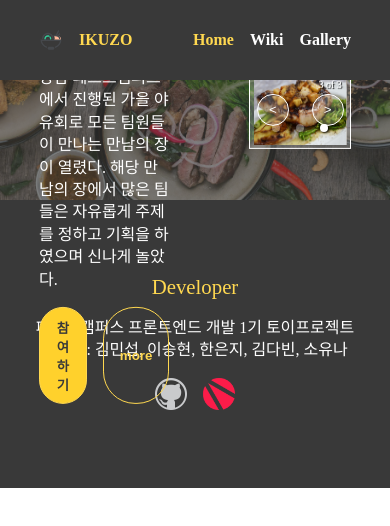
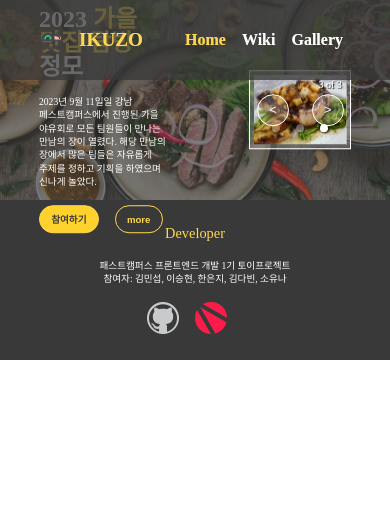
Before and after one commit to dabin-Hailey/IKUZO-WIKI, a React (Create React App) app: page / in a window 390 px wide. Shown: the top 526 px of the page. Built offline with nearby package versions, Linux system fonts and the light colour scheme; no server answers; a small style sheet from the web is missing.

Commit message:
Feat: Home만 투명도 조절, Home 반응형 배경 제외 구현

```diff
--- a/src/components/common/Footer/Footer.css
+++ /dev/null
@@ -1,33 +0,0 @@
-footer {
-  display: flex;
-  justify-content: center;
-  align-items: center;
-  text-align: center;
-
-  height: 18rem;
-
-  color: var(--color-white);
-  background-color: var(--color-black);
-  line-height: 1.4;
-}
-
-footer h2 {
-  color: var(--color-primary);
-  font-size: 1.3rem;
-  margin-bottom: 1rem;
-}
-
-footer .logo {
-  display: flex;
-  justify-content: center;
-  margin-top: 1rem;
-}
-
-footer .logo .logo__github {
-  width: 2rem;
-  margin-right: 1rem;
-}
-
-footer .logo .logo__fastcampus {
-  width: 2rem;
-}
--- a/src/components/common/Footer/index.tsx
+++ b/src/components/common/Footer/index.tsx
@@ -1,27 +1,72 @@
 import React from 'react';
-import './Footer.css';
+import styled from 'styled-components';
 import github from '../../../assets/github-logo.png';
 import fastCampus from '../../../assets/fastcampus.png';
 
+const FooterWrapper = styled.footer`
+  display: flex;
+  justify-content: center;
+  align-items: center;
+  text-align: center;
+  height: 18rem;
+  color: var(--color-white);
+  background-color: var(--color-black);
+  line-height: 1.4;
+
+  @media screen and (max-width: 1200px) {
+    height: 14rem;
+    font-size: 0.9rem;
+  }
+
+  @media screen and (max-width: 950px) {
+    height: 10rem;
+    font-size: 0.6rem;
+  }
+`;
+
+const Heading = styled.h2`
+  color: var(--color-primary);
+  font-size: 1.3rem;
+  margin-bottom: 1rem;
+
+  @media screen and (max-width: 1200px) {
+    font-size: 1rem;
+  }
+
+  @media screen and (max-width: 950px) {
+    font-size: 0.9rem;
+  }
+`;
+
+const LogoWrapper = styled.div`
+  display: flex;
+  justify-content: center;
+  margin-top: 1rem;
+`;
+
+const LogoImage = styled.img`
+  width: 2rem;
+  margin-right: 1rem;
+`;
+
 const Footer = () => {
   return (
-    <footer>
+    <FooterWrapper>
       <div>
-        <h2>Developer</h2>
+        <Heading>Developer</Heading>
         <div className="company">
           패스트캠퍼스 프론트엔드 개발 1기 토이프로젝트
         </div>
         <div className="developer">
           참여자: 김민섭, 이승현, 한은지, 김다빈, 소유나
         </div>
-        <div className="logo">
+        <LogoWrapper>
           <a
             href="https://github.com/dabin-Hailey/IKUZO-WIKI"
             target="_blank"
             rel="noreferrer"
           >
-            <img
-              className="logo__github"
+            <LogoImage
               src={github}
               alt="github"
             />
@@ -31,15 +76,14 @@ const Footer = () => {
             target="_blank"
             rel="noreferrer"
           >
-            <img
-              className="logo__fastcampus"
+            <LogoImage
               src={fastCampus}
               alt="fastCampus"
             />
           </a>
-        </div>
+        </LogoWrapper>
       </div>
-    </footer>
+    </FooterWrapper>
   );
 };
 
--- a/src/components/common/Header/Header.css
+++ /dev/null
@@ -1,74 +0,0 @@
-.header {
-  position: fixed;
-  top: 0;
-  left: 0;
-  right: 0;
-  display: flex;
-  align-items: center;
-  justify-content: space-between;
-  height: 5rem;
-  color: #ffd850;
-  font-weight: 700;
-  background: #393939;
-  padding: 0 10%;
-  z-index: 9;
-}
-
-.header__left {
-  display: flex;
-  align-items: center;
-
-  gap: 1rem;
-}
-
-.header__left--icon {
-  width: 1.5rem;
-  height: 1.5rem;
-}
-
-.header__right {
-  display: flex;
-  align-items: center;
-
-  gap: 1rem;
-}
-
-.header__right--wrapper {
-  display: flex;
-  align-items: center;
-
-  gap: 1rem;
-}
-
-.header__right--item {
-  text-decoration: none;
-}
-
-.btn-primary {
-  display: flex;
-  justify-content: center;
-  align-items: center;
-
-  gap: 10px;
-
-  padding: 0.5rem 1.5rem;
-  font-weight: 700;
-  border-radius: 50px;
-  background: var(--color-primary);
-  cursor: pointer;
-}
-
-.btn-primary:hover {
-  background: var(--color-primary-dark);
-  color: var(--color-primary);
-}
-
-.nav__active {
-  color: var(--color-primary);
-  text-decoration: none;
-}
-
-.nav__default {
-  color: var(--color-white);
-  text-decoration: none;
-}
--- a/src/components/common/Header/index.tsx
+++ b/src/components/common/Header/index.tsx
@@ -1,62 +1,122 @@
 import React from 'react';
-import './Header.css';
+import styled from 'styled-components';
 import { NavLink } from 'react-router-dom';
 import headerIconSvg from '../../../assets/headerIcon.svg';
 
-const Header = () => {
+interface StyledHeaderProps {
+  transparent: boolean;
+}
+
+const HeaderWrapper = styled.div<StyledHeaderProps>`
+  position: fixed;
+  top: 0;
+  left: 0;
+  right: 0;
+  display: flex;
+  align-items: center;
+  justify-content: space-between;
+  height: 5rem;
+  color: #ffd850;
+  font-weight: 700;
+  background-color: ${props => {
+    return props.transparent ? 'rgba(57, 57, 57, 0.5)' : '#393939';
+  }};
+  padding: 0 10%;
+  z-index: 9;
+`;
+
+const LeftWrapper = styled.div`
+  display: flex;
+  align-items: center;
+  gap: 1rem;
+`;
+
+const HeaderIcon = styled.img`
+  width: 1.5rem;
+  height: 1.5rem;
+`;
+
+const LeftTitle = styled.h1`
+  font-size: 1.2rem;
+`;
+
+const RightWrapper = styled.div`
+  display: flex;
+  align-items: center;
+  gap: 1rem;
+  margin-left: auto;
+`;
+
+const RightItem = styled.li`
+  margin: 0.5rem;
+`;
+
+const NavItem = styled(NavLink)`
+  color: var(--color-white);
+  text-decoration: none;
+
+  &.active {
+    color: var(--color-primary);
+  }
+`;
+
+const RightList = styled.ul`
+  display: flex;
+  list-style: none;
+  padding: 0;
+  margin: 0;
+`;
+
+const StyledHeader: React.FC<StyledHeaderProps> = ({ transparent }) => {
   return (
-    <div className="header">
-      <div className="header__left">
-        <img
-          className="header__left--icon"
+    <HeaderWrapper transparent={transparent}>
+      <LeftWrapper>
+        <HeaderIcon
           src={headerIconSvg}
           alt="headerIcon"
         />
-        <h1 className="header__left-title">IKUZO</h1>
-      </div>
-      <div className="header__right">
-        <ul className="header__right--wrapper">
-          <li className="header__right--item">
-            <NavLink
+        <LeftTitle>IKUZO</LeftTitle>
+      </LeftWrapper>
+      <RightWrapper>
+        <RightList>
+          <RightItem>
+            <NavItem
               className={({ isActive }) => {
-                return isActive ? 'nav__active' : 'nav__defualt';
+                return isActive ? 'nav__active' : 'nav__default';
               }}
               to="/"
             >
               Home
-            </NavLink>
-          </li>
-          <li className="header__right--item">
-            <NavLink
+            </NavItem>
+          </RightItem>
+          <RightItem>
+            <NavItem
               className={({ isActive }) => {
                 return isActive ? 'nav__active' : 'nav__default';
               }}
               to="/wiki"
             >
               Wiki
-            </NavLink>
-          </li>
-          <li className="header__right--item">
-            <NavLink
+            </NavItem>
+          </RightItem>
+          <RightItem>
+            <NavItem
               className={({ isActive }) => {
                 return isActive ? 'nav__active' : 'nav__default';
               }}
               to="/gallery"
             >
               Gallery
-            </NavLink>
-          </li>
-        </ul>
+            </NavItem>
+          </RightItem>
+        </RightList>
         {/* Mypage보기 버튼 주석처리
-        <button
-          className="btn btn-primary"
-          type="button"
-        >
+        <MyPageButton className="btn btn-primary" type="button">
           MYPAGE보기
-        </button> */}
-      </div>
-    </div>
+        </MyPageButton> */}
+      </RightWrapper>
+    </HeaderWrapper>
   );
 };
 
-export default Header;
+export default StyledHeader;
--- a/src/components/home/index.tsx
+++ b/src/components/home/index.tsx
@@ -52,12 +52,21 @@ const HomeText = styled.div`
   align-items: flex-start;
   width: 70%;
   text-align: left;
+  word-break: keep-all;
 `;
 
 const HomeTextSubtitle = styled.div`
   padding-bottom: 0.7rem;
   font-size: 1.1rem;
   color: var(--color-primary);
+
+  @media screen and (max-width: 1200px) {
+    font-size: 0.9rem;
+  }
+
+  @media screen and (max-width: 950px) {
+    font-size: 0.6rem;
+  }
 `;
 
 const HomeTextTitle = styled.div`
@@ -67,11 +76,27 @@ const HomeTextTitle = styled.div`
   span {
     color: var(--color-primary);
   }
+
+  @media screen and (max-width: 1200px) {
+    font-size: 2rem;
+  }
+
+  @media screen and (max-width: 950px) {
+    font-size: 1.5rem;
+  }
 `;
 
 const HomeTextDescription = styled.div`
   margin-bottom: 1rem;
   line-height: 1.4;
+
+  @media screen and (max-width: 1200px) {
+    font-size: 0.9rem;
+  }
+
+  @media screen and (max-width: 950px) {
+    font-size: 0.6rem;
+  }
 `;
 
 const HomeTextBtn = styled.div`
@@ -87,6 +112,16 @@ const HomeTextBtnLeft = styled.button`
   color: var(--color-black);
   font-weight: 700;
   transition: 0.5s;
+
+  @media screen and (max-width: 1200px) {
+    font-size: 0.9rem;
+    padding: 0.4rem 0.7rem;
+  }
+
+  @media screen and (max-width: 950px) {
+    font-size: 0.6rem;
+    padding: 0.4rem 0.7rem;
+  }
 
   &:hover {
     /* Add hover styles here */
@@ -104,6 +139,16 @@ const HomeTextBtnRight = styled.button`
   color: var(--color-primary);
   font-weight: 700;
   transition: 0.5s;
+
+  @media screen and (max-width: 1200px) {
+    font-size: 0.9rem;
+    padding: 0.4rem 0.7rem;
+  }
+
+  @media screen and (max-width: 950px) {
+    font-size: 0.6rem;
+    padding: 0.4rem 0.7rem;
+  }
 
   &:hover {
     /* Add hover styles here */
@@ -143,7 +188,7 @@ const Home = () => {
 
   return (
     <HomeWrapper className="home">
-      <Header />
+      <Header transparent />
       <HomeBackground className="home__background">
         <HomeBgImage
           className="home__bgImg"
--- a/src/pages/Gallery.tsx
+++ b/src/pages/Gallery.tsx
@@ -6,7 +6,7 @@ import Footer from '../components/common/Footer';
 const Gallery = (): JSX.Element => {
   return (
     <>
-      <Header />
+      <Header transparent={false} />
       <SidebarGallery />
       <Footer />
     </>
--- a/src/pages/Home.tsx
+++ b/src/pages/Home.tsx
@@ -7,7 +7,7 @@ import Home from '../components/home';
 const Wiki = () => {
   return (
     <>
-      <Header />
+      <Header transparent />
       <Home />
       <Footer />
     </>
--- a/src/pages/Intro.tsx
+++ b/src/pages/Intro.tsx
@@ -5,7 +5,7 @@ import Intro from '../components/wiki/Intro/Intro';
 const IntroPage = () => {
   return (
     <>
-      <Header />
+      <Header transparent={false} />
       <Intro />
     </>
   );
--- a/src/pages/Korean.tsx
+++ b/src/pages/Korean.tsx
@@ -5,7 +5,7 @@ import GalleryListing from '../components/gallery/GalleryListing';
 const Korean = (): JSX.Element => {
   return (
     <>
-      <Header />
+      <Header transparent={false} />
       <GalleryListing />
     </>
   );
--- a/src/pages/Notice.tsx
+++ b/src/pages/Notice.tsx
@@ -5,7 +5,7 @@ import Notice from '../components/wiki/Notice/Notice';
 const NoticePage = () => {
   return (
     <>
-      <Header />
+      <Header transparent={false} />
       <Notice />
     </>
   );
--- a/src/pages/Wiki.tsx
+++ b/src/pages/Wiki.tsx
@@ -7,7 +7,7 @@ import Footer from '../components/common/Footer';
 const Wiki = () => {
   return (
     <>
-      <Header />
+      <Header transparent={false} />
       <SidebarWiki />
       <Footer />
     </>
```
